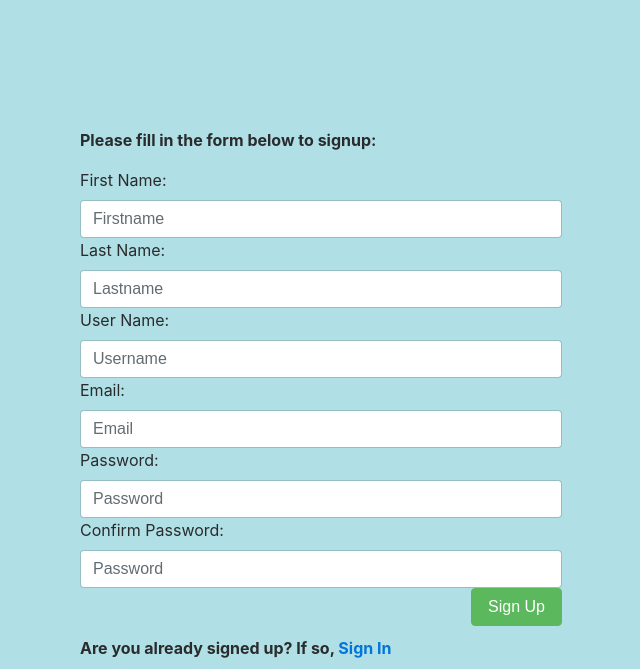
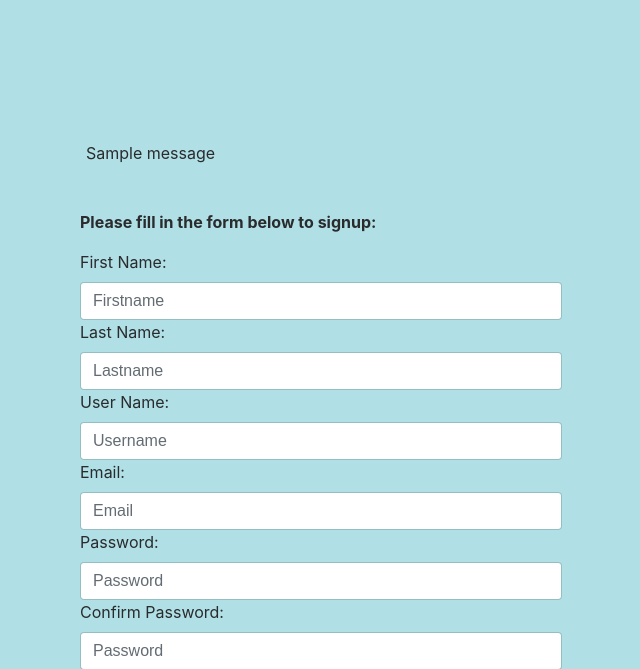
Before and after one commit to Betty-Kebenei/shopping-list, a Flask app: page / in a window 1280 px wide. Shown: the top 669 px of the page, without its empty margins (319-959 px from the left). Run offline with Flask 2, Linux system fonts and the light colour scheme; one stand-in notice (Sample message) is shown; some libraries are stand-ins or nearby versions.

Commit message:
Add display messages

```diff
--- a/app/templates/dashboard.html
+++ b/app/templates/dashboard.html
@@ -67,7 +67,7 @@
                                 <div class="col-md-4"><p >{{ item.listname }}</p></div>
                                 <div class="col-md-6">
                                     <a href="/view_items" class="btn btn-primary view_items">Add/View</a>
-                                    <a href="/update_list" class="btn btn-primary update_list"
+                                    <a href="/edit_list" class="btn btn-primary update_list"
                                     data-toggle="modal" data-target="#myModal">Update</a>
                                     <a href="/del_list/{{item.list_id}}" class="btn btn-primary delete_list">Delete</a>
 
--- a/app/templates/signup.html
+++ b/app/templates/signup.html
@@ -1,4 +1,6 @@
 <!DOCTYPE html>
+<title>My Application</title>
+
 <html lang="en">
 
 <head>
@@ -16,9 +18,22 @@
     <script src="{{ url_for('static', filename='js/jquery-3.2.1.js') }}"></script>
     <script src="{{ url_for('static', filename='js/bootstrap.js') }}"></script>
     <script src="{{ url_for('static', filename='js/bootstrap.min.js') }}"></script>
+
 </head>
 
 <body>
+    {% with messages = get_flashed_messages() %}
+    {% if messages %}
+        {% for message in messages %}
+        <div class="alert alert-{{ message }} alert-dismissable" role="alert" >
+            <button type="button" class="close" data-dismiss= "alert"></button>
+            <p>{{message}}</p>
+        </div>
+        {% endfor %}
+
+    {% endif %}
+    {% endwith %}
+    {% block body %}{% endblock %}
     <div class="container-fluid">
         <div class="header">
             <div class="row">
```
